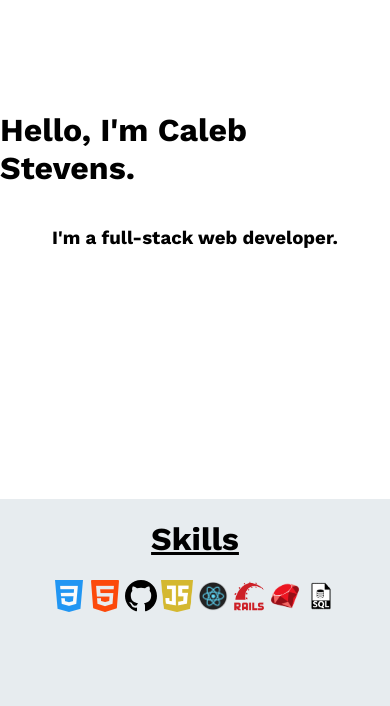
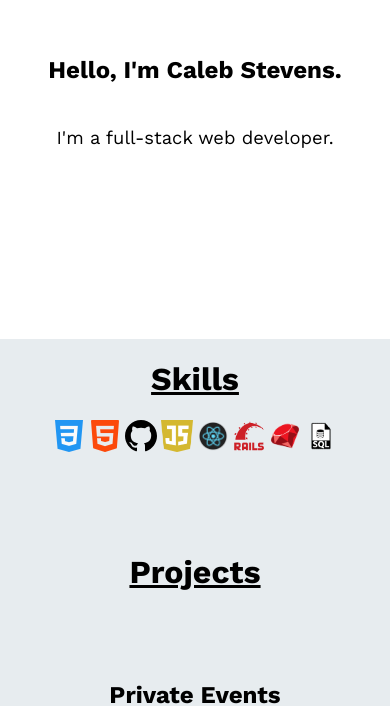
Before and after one commit to CalebJamesStevens/calebstevens, a React (Create React App) app: page / in a window 390 px wide. Shown: the part 141-847 px from the top of the page. Built offline with nearby package versions, Linux system fonts and the light colour scheme.

Commit message:
made about section responsive

```diff
--- a/src/components/AboutMe.js
+++ b/src/components/AboutMe.js
@@ -1,8 +1,8 @@
 const About = () => {
     return (
         <div className="about-container">
-            <h1>Hello, I'm Caleb Stevens.</h1>
-            <h3>I'm a full-stack web developer.</h3>
+            <p className="about-p-1">Hello, I'm Caleb Stevens.</p>
+            <p className="about-p-2">I'm a full-stack web developer.</p>
         </div>
     );
 }
--- a/src/index.css
+++ b/src/index.css
@@ -17,6 +17,10 @@ code {
   flex-direction: column;
 
 }
+
+
+
+
 
 .link-anim-1 {
   position: relative;
@@ -81,6 +85,18 @@ code {
   height: 40rem;
 }
 
+.about-p-1 {
+  font-size: 1.5rem;
+  font-weight: 900;
+}
+.about-p-2 {
+  font-size: 1.15rem;
+  font-weight: 400;
+}
+
+@media (max-width: 650px) {
+  .about-container {height: 30rem;}
+}
 
 .projects-container {
   display: flex;
@@ -179,7 +195,7 @@ code {
 }
 
 .form-container {
-  width: min(90%, 1800px);
+  width: min(90%, 900px);
   display: flex;
   align-items: center;
   justify-content: center;
@@ -187,7 +203,7 @@ code {
 
 .contact-form-container {
   margin-top: 3rem;
-  width: 50%;
+  width: 100%;
 }
 
 #form-message {
```
